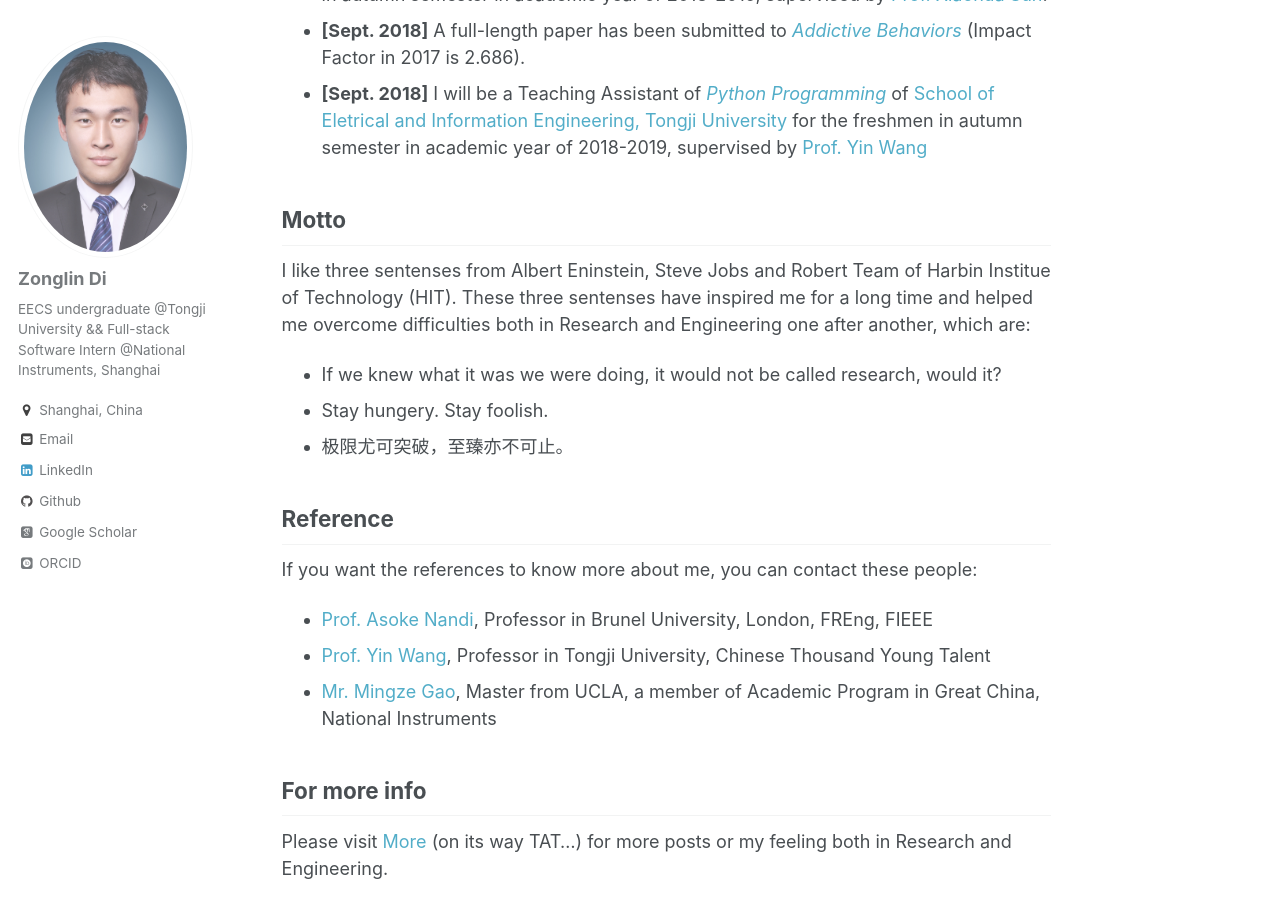
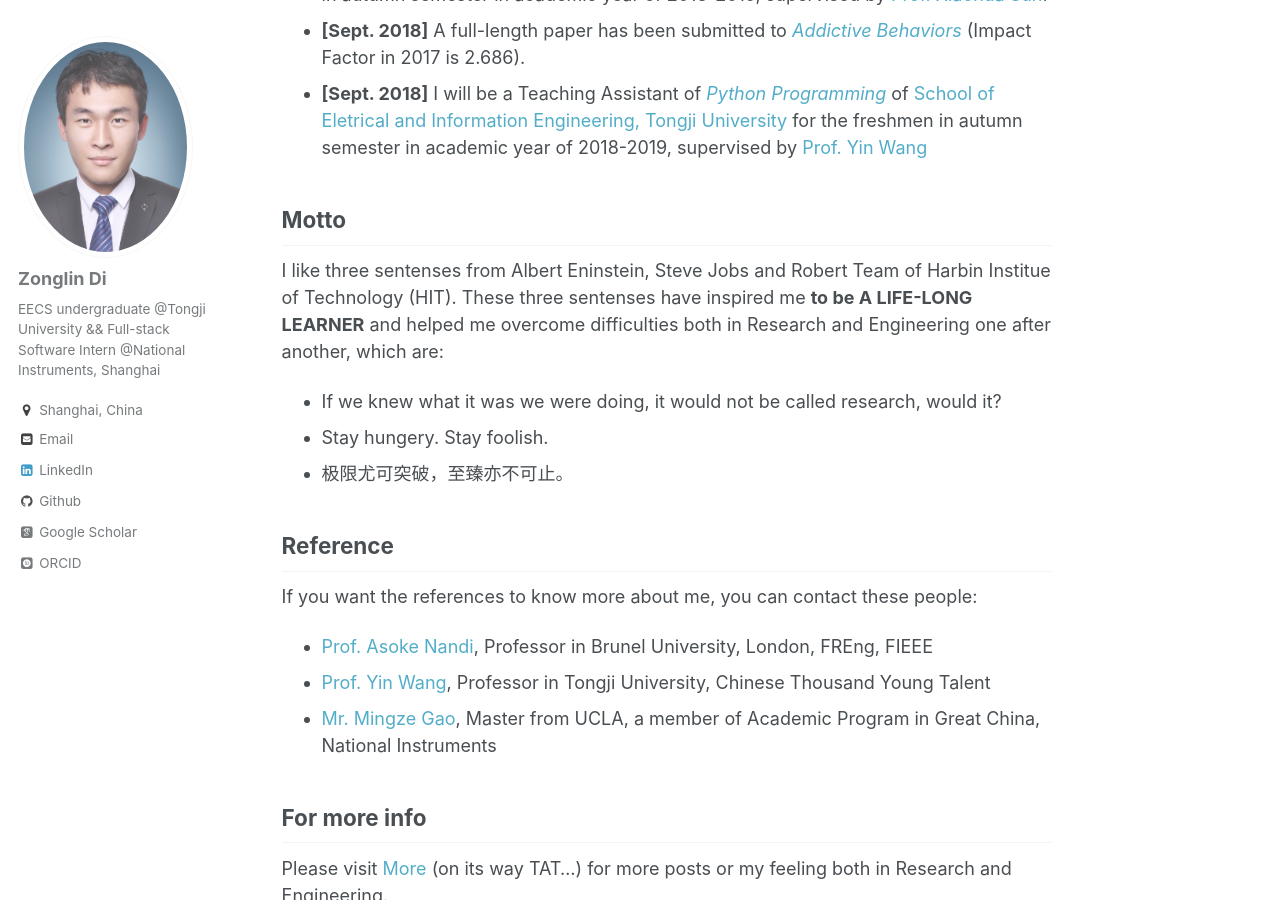
Before and after one commit to ElegantLin/elegantlin.github.io, a Jekyll site: the page built from _pages/about.md, in a window 1280 px wide and 900 px high, scrolled down 902 px. Built offline with Jekyll 4.4.1, drawn with Linux system fonts in a browser that asks for light colours; some web fonts are replaced.

Commit message:
a life-long learner

```diff
--- a/_pages/about.md
+++ b/_pages/about.md
@@ -22,7 +22,7 @@ Recent News
 
 Motto
 -----
-I like three sentenses from Albert Eninstein, Steve Jobs and Robert Team of Harbin Institue of Technology (HIT). These three sentenses have inspired me for a long time and helped me overcome difficulties both in Research and Engineering one after another, which are:
+I like three sentenses from Albert Eninstein, Steve Jobs and Robert Team of Harbin Institue of Technology (HIT). These three sentenses have inspired me **to be A LIFE-LONG LEARNER** and helped me overcome difficulties both in Research and Engineering one after another, which are:
 * If we knew what it was we were doing, it would not be called research, would it?
 * Stay hungery. Stay foolish.
 * 极限尤可突破，至臻亦不可止。
```
